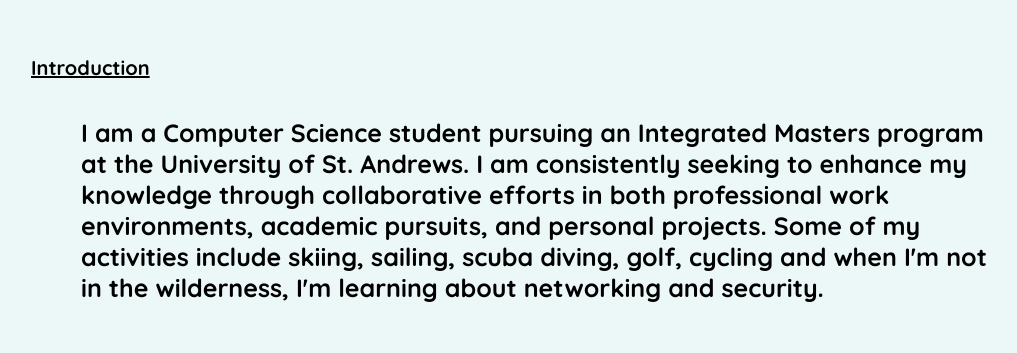
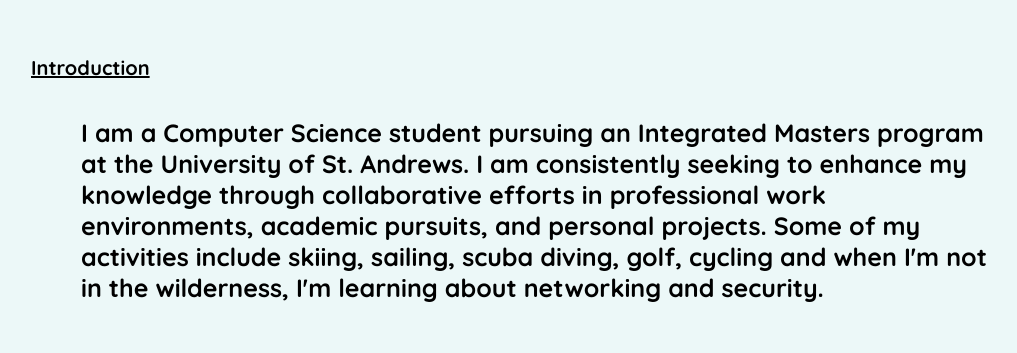
Before and after one commit to JBLGithub/own-website-2, a React (Create React App) app in the folder frontend/: page / in a window 1280 px wide. Shown: the part 783-1136 px from the top of the page, without its empty margins (19-1036 px from the left). Built offline with nearby package versions, Linux system fonts and the light colour scheme.

Commit message:
fix grammar

```diff
--- a/frontend/src/components/aboutme/AboutMe.tsx
+++ b/frontend/src/components/aboutme/AboutMe.tsx
@@ -7,7 +7,7 @@ const AboutMe = () => {
             <div className={styles.aboutMeItem}>
                 <h2>Introduction</h2>
                 <p>I am a Computer Science student pursuing an Integrated Masters program at the University of St. Andrews.
-                I am consistently seeking to enhance my knowledge through collaborative efforts in both professional work environments, academic pursuits, and personal projects.
+                I am consistently seeking to enhance my knowledge through collaborative efforts in professional work environments, academic pursuits, and personal projects.
                 Some of my activities include skiing, sailing, scuba diving, golf, cycling and when I'm not in the wilderness, I'm learning about networking and security.</p>
             </div>
             <div className={styles.aboutMeItem}>
```
